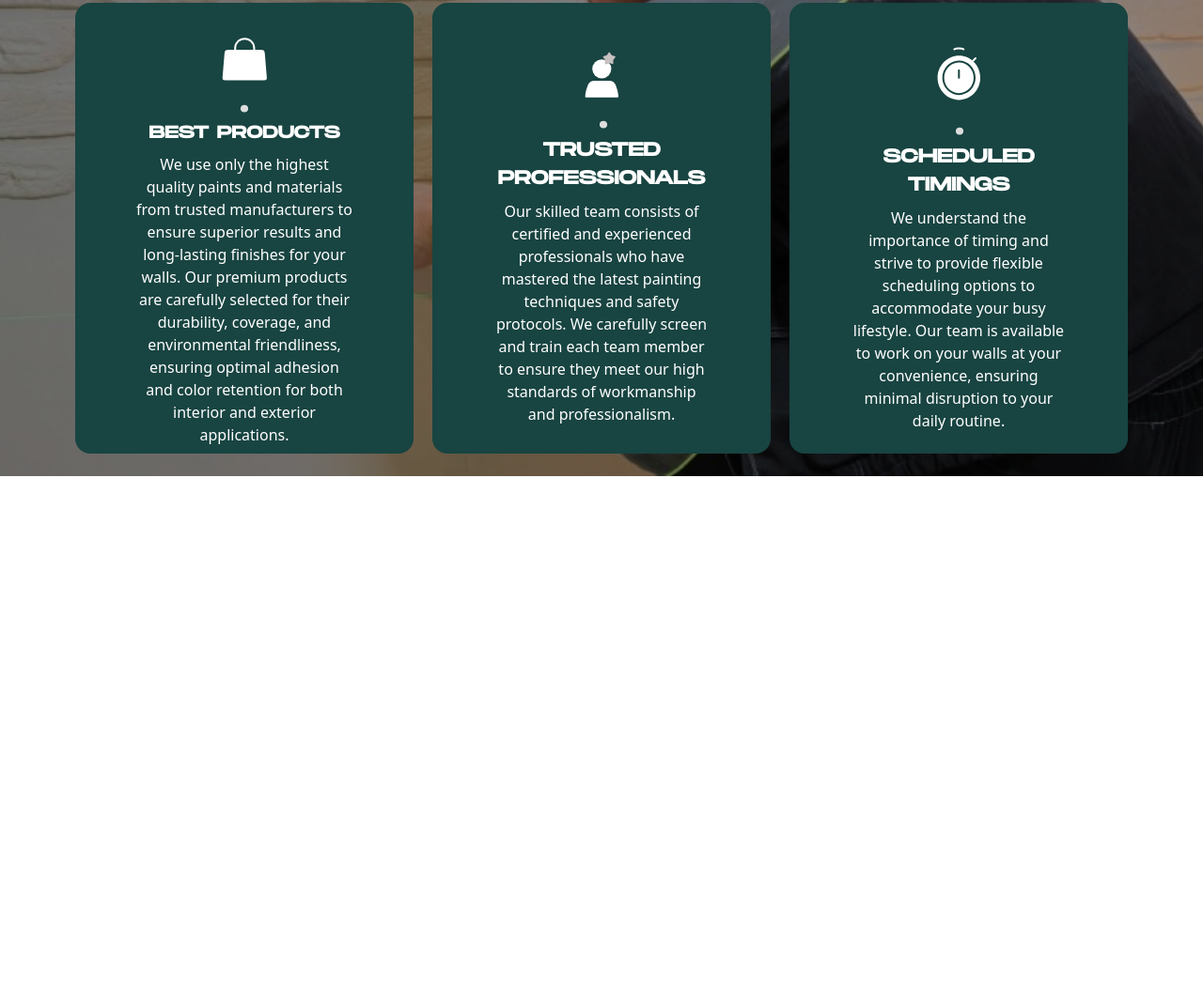
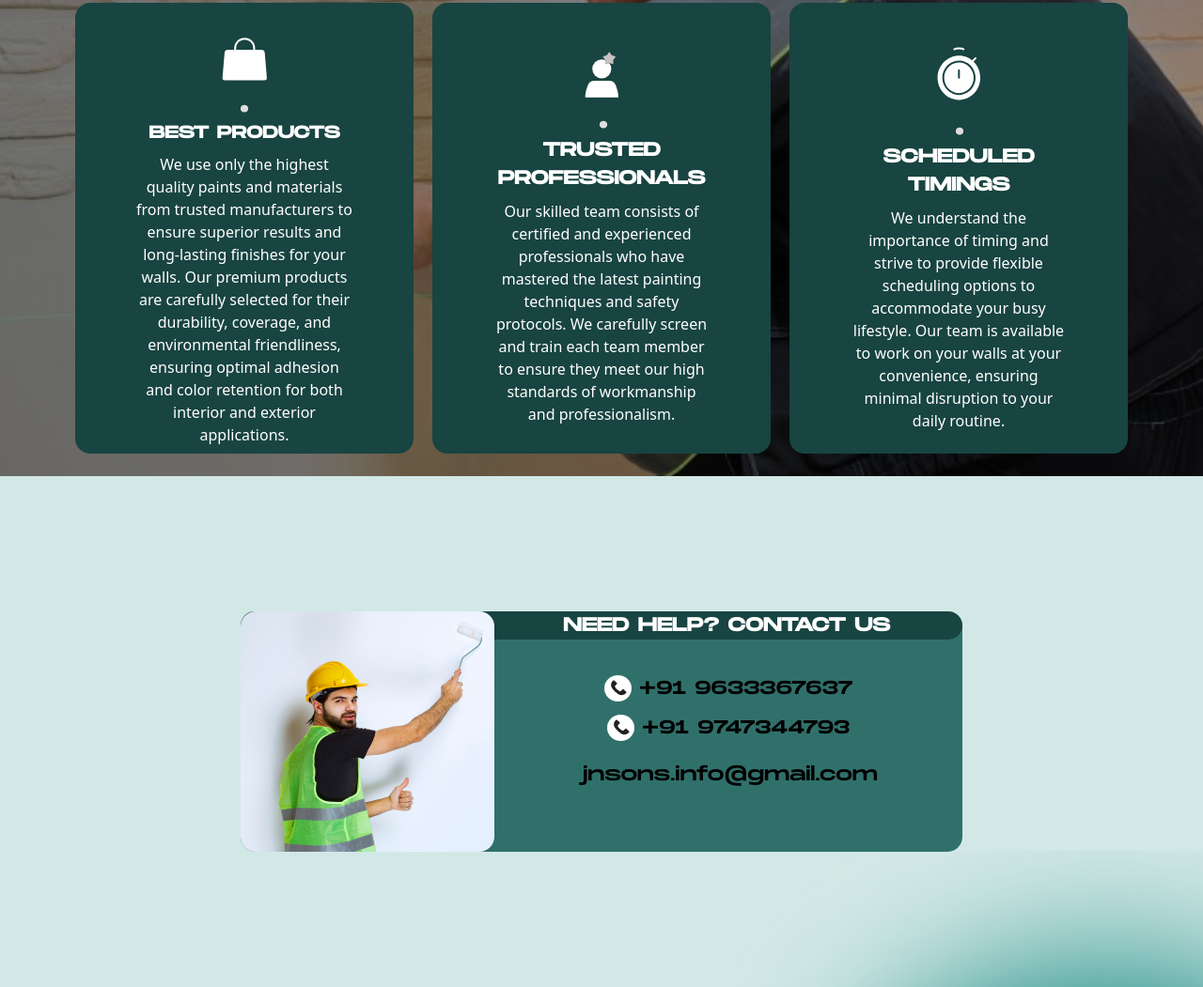
Before and after one commit to qumiq-crm/JnsVertex-Web, a website: page index.html in a window 1280 px wide. Shown: the part 3571-4622 px from the top of the page at 94% size. Before the commit the page ends 4078 px from the top, so only its background shows below. Drawn offline with Linux system fonts and the light colour scheme.

Commit message:
last part pending

```diff
--- a/index.html
+++ b/index.html
@@ -256,6 +256,29 @@
         </div>
       </div>
 
+      <div class="w-full py-36 flex justify-center items-center ">
+        <div class="w-[60%] h-full  flex items-center bg-[#30706B] relative rounded-2xl">
+          <img src="./assets/construction-worker-with-yellow-helmet-painting-white-wall-with-trim-roller.png" class="rounded-2xl relative z-10 h-full" alt="" srcset="">
+          <h1 class="text-[#ffffff] bg-[#184441] absolute w-full z-0 top-0 rounded-2xl text-right pe-[10%] font-monument text-[20px] font-bold uppercase">
+              Need Help? Contact Us
+          </h1>
+          <div class="flex flex-col w-full justify-center text-[20px] font-monument items-center h-full">
+              <h2 class="flex items-center gap-2"><svg width="29" height="28" viewBox="0 0 29 28" fill="none" xmlns="http://www.w3.org/2000/svg">
+                <ellipse cx="14.5" cy="14" rx="14.5" ry="14" fill="white"/>
+                <path d="M8.98538 5.96122L9.31226 5.65155C9.69795 5.28615 10.302 5.28615 10.6877 5.65155L13.2337 8.06352C13.6501 8.45795 13.6501 9.121 13.2337 9.51543L11.5144 11.1442C11.2103 11.4324 11.1352 11.8878 11.3307 12.2583C12.4143 14.3114 14.1339 15.9582 16.232 16.952L16.3932 17.0284C16.759 17.2016 17.1936 17.1324 17.4874 16.854L19.3123 15.1252C19.698 14.7598 20.302 14.7598 20.6877 15.1252L23.2337 17.5372C23.6501 17.9316 23.6501 18.5947 23.2337 18.9891L22.5808 19.6077C20.5 21.5789 17.3156 21.8032 14.9791 20.143L13.6747 19.2162C11.9005 17.9557 10.3143 16.4496 8.96341 14.7433L8.40758 14.0412C6.47866 11.6046 6.72938 8.09848 8.98538 5.96122Z" fill="#222222"/>
+                </svg>
+                +91 9633367637
+                </h2>
+              <h2 class="flex items-center gap-2 mt-3"><svg width="29" height="28" viewBox="0 0 29 28" fill="none" xmlns="http://www.w3.org/2000/svg">
+                <ellipse cx="14.5" cy="14" rx="14.5" ry="14" fill="white"/>
+                <path d="M8.98538 5.96122L9.31226 5.65155C9.69795 5.28615 10.302 5.28615 10.6877 5.65155L13.2337 8.06352C13.6501 8.45795 13.6501 9.121 13.2337 9.51543L11.5144 11.1442C11.2103 11.4324 11.1352 11.8878 11.3307 12.2583C12.4143 14.3114 14.1339 15.9582 16.232 16.952L16.3932 17.0284C16.759 17.2016 17.1936 17.1324 17.4874 16.854L19.3123 15.1252C19.698 14.7598 20.302 14.7598 20.6877 15.1252L23.2337 17.5372C23.6501 17.9316 23.6501 18.5947 23.2337 18.9891L22.5808 19.6077C20.5 21.5789 17.3156 21.8032 14.9791 20.143L13.6747 19.2162C11.9005 17.9557 10.3143 16.4496 8.96341 14.7433L8.40758 14.0412C6.47866 11.6046 6.72938 8.09848 8.98538 5.96122Z" fill="#222222"/>
+                </svg> +91 9747344793</h2>
+              <h2 class="mt-5">jnsons.info@gmail.com </h2>
+          </div>
+        </div>
+
+      </div>
+
 
 
     <script src="./script.js"></script>
```
Also changed, not shown: assets/construction-worker-with-yellow-helmet-painting-white-wall-with-trim-roller.png (added), output.css.
